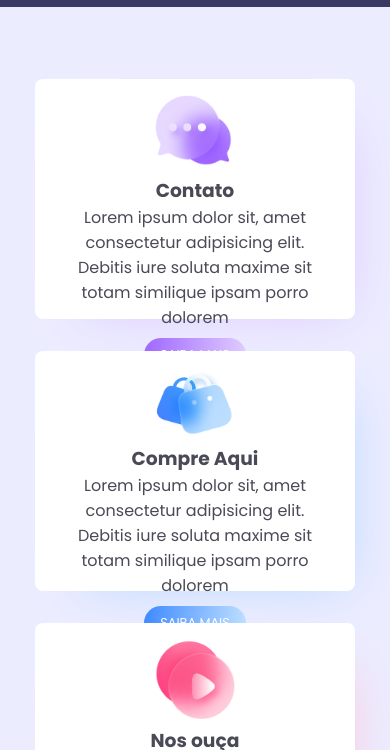
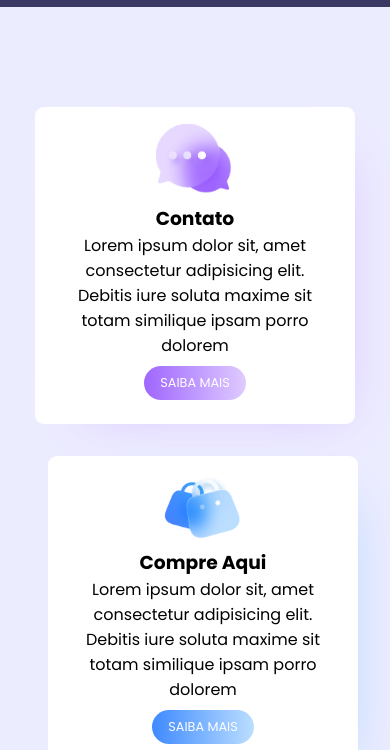
Before and after one commit to henriqueoaraujo/Menu-Responsivo, a plain HTML site: page index.html in a window 390 px wide. Shown: the part 94-844 px from the top of the page. Drawn offline with Linux system fonts and the light colour scheme.

Commit message:
finalizando cards

```diff
--- a/style.css
+++ b/style.css
@@ -7,7 +7,7 @@
     --color4: #494a56;
     --background1: #393964;
     --background2: #7d7cc2;
-    --background2: #ececff;
+    --background3: #ececff;
     --colorcard: white;
 }
 
@@ -97,6 +97,7 @@ nav img:hover{
 @media (max-width: 850px) {
     body {
         /* overflow: hidden; */
+        overflow-x: hidden;
     }
     .nav-list {
         position: absolute;
@@ -157,15 +158,9 @@ nav img:hover{
 
 
 main{
-    background-color: var(--background2);
     display: flex;
     width: 100%;
-
-    display: flex;
-    justify-content: center;
-    align-items: center;
-
-    color: var(--color4);
+    background-color: var(--background3);
 }
 
 
@@ -175,7 +170,12 @@ main.cards {
     display: flex;
     padding: 32px;
     height: 25rem;
-    max-width: 1200px;
+    width: 100;
+    align-items: center;
+    justify-content: center;
+    background-color: var(--background3);
+
+    padding-top: 15rem;
 }
 
 main.cards section.card {
@@ -183,11 +183,14 @@ main.cards section.card {
     flex-direction: column;
     align-items: center;
     text-align: center;
+    padding: 1rem 1.5rem;
+    border-radius: 9px;
+
+    max-height: 350px;
+    max-width: 20rem;;
+    margin-left: 3rem;
+
     background-color:var(--colorcard) ;
-    padding: 1rem 1.5rem;
-    border-radius: 8px;
-    max-height: 240px;
-    margin-left: 1rem;
 }
 
 main.cards section.card:first-child {
@@ -242,18 +245,16 @@ main.cards section.card.about {
 @media screen and (max-width:810px) {
     main.cards {
         flex-direction: column;
+        height: 50rem;
     }
     main.cards section.card {
         display: flex;
-        max-width: 10rem;
-        min-width: 20rem;
         height: 45rem;
         margin-left: 1rem;
         margin-bottom: 2rem;
-        margin-left: 0;
     }
     main.cards section.card:first-child {
-        margin-top: 35rem;
+        margin-top: 15rem;
     }
 }
 
```
